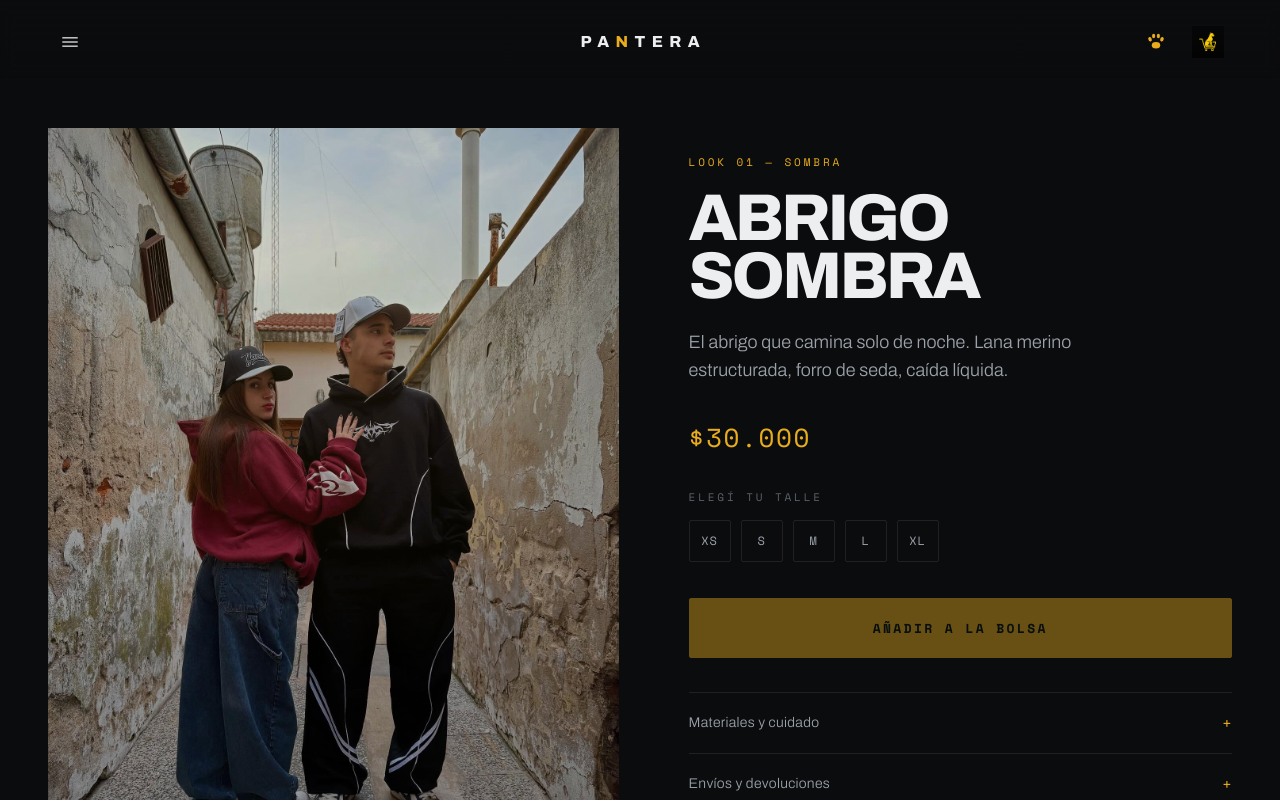
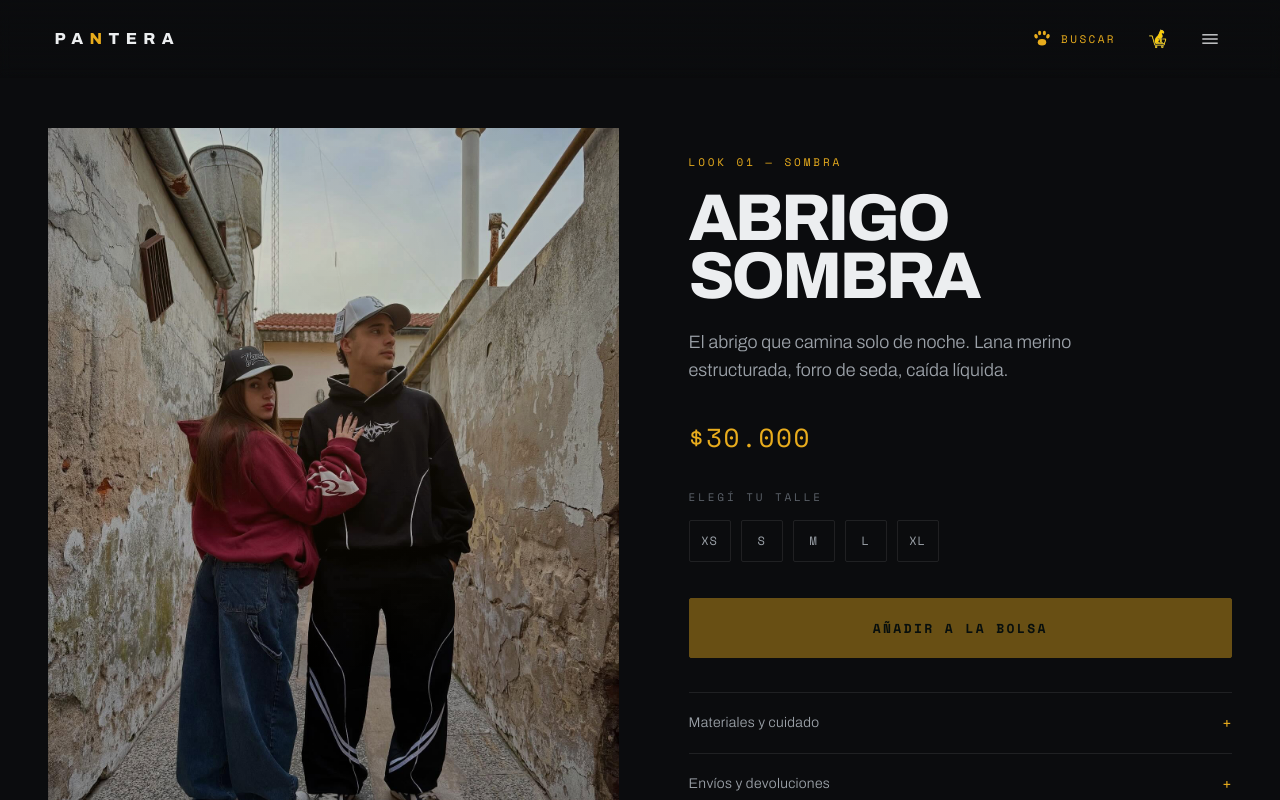
Before and after one commit to Juanmd14/Pantera, a Next.js app: page /producto/abrigo-sombra in a window 1280 px wide. Shown: the top 800 px of the page. Built offline with nearby package versions, Linux system fonts and the light colour scheme.

Commit message:
cart image, fix navbar

```diff
--- a/app/components/Nav.module.css
+++ b/app/components/Nav.module.css
@@ -4,9 +4,9 @@
   left: 0;
   right: 0;
   z-index: 50;
-  display: grid;
-  grid-template-columns: 1fr auto 1fr;
+  display: flex;
   align-items: center;
+  justify-content: space-between;
   padding: 18px var(--pad-x);
   height: var(--nav-h);
   background: linear-gradient(180deg, rgba(11, 12, 14, 0.85), rgba(11, 12, 14, 0));
@@ -14,23 +14,15 @@
   -webkit-backdrop-filter: blur(6px);
 }
 
-.left {
-  display: inline-flex;
-  align-items: center;
-  justify-self: start;
-}
-
 .brandLink {
   display: inline-flex;
   align-items: center;
-  justify-self: center;
   text-decoration: none;
 }
 
 .right {
   display: inline-flex;
   align-items: center;
-  justify-self: end;
   gap: 6px;
 }
 
@@ -61,16 +53,28 @@
 
 .searchBtn {
   color: var(--amber);
+  width: auto;
+  padding: 0 12px;
+  display: inline-flex;
+  gap: 8px;
+}
+
+.searchLabel {
+  font-family: var(--font-space-mono), monospace;
+  font-size: 11px;
+  letter-spacing: 0.22em;
+  text-transform: uppercase;
+  line-height: 1;
 }
 
 @media (hover: hover) {
   .searchBtn:hover {
     color: var(--amber-glow);
-    transform: scale(1.08);
+    transform: scale(1.04);
   }
 }
 
-.searchBtn:active { transform: scale(0.92); }
+.searchBtn:active { transform: scale(0.94); }
 
 /* ── Botón Bolsa (con imagen pantera-cart) ───────────────── */
 
@@ -83,10 +87,6 @@
   width: 32px;
   height: 32px;
   object-fit: contain;
-  /* El PNG viene con fondo negro: `screen` deja pasar solo los píxeles
-     claros (la pantera + carrito amarillos), así el fondo negro se
-     vuelve transparente sobre la nav. */
-  mix-blend-mode: screen;
   transition: transform 280ms cubic-bezier(0.2, 0.7, 0.2, 1),
               filter 280ms ease;
 }
@@ -230,6 +230,8 @@
   .right { gap: 2px; }
   .bagBtn { width: 44px; height: 44px; }
   .bagIcon { width: 28px; height: 28px; }
+  .searchBtn { width: 44px; padding: 0; }
+  .searchLabel { display: none; }
 }
 
 @media (prefers-reduced-motion: reduce) {
--- a/app/components/Nav.tsx
+++ b/app/components/Nav.tsx
@@ -48,19 +48,6 @@ export default function Nav() {
   return (
     <>
       <nav className={styles.nav}>
-        <div className={styles.left}>
-          <button
-            type="button"
-            className={styles.iconBtn}
-            aria-label="Abrir menú"
-            aria-expanded={open}
-            aria-controls="mobile-menu"
-            onClick={() => setOpen(true)}
-          >
-            <HamburgerIcon size={20} />
-          </button>
-        </div>
-
         <Link href="/" className={styles.brandLink} aria-label="Pantera — inicio">
           <BrandMark size="nav" />
         </Link>
@@ -76,6 +63,7 @@ export default function Nav() {
             }}
           >
             <PawIcon size={22} />
+            <span className={styles.searchLabel}>Buscar</span>
           </button>
 
           <button
@@ -97,6 +85,17 @@ export default function Nav() {
               priority
             />
             {count > 0 && <span className={styles.bagCount}>{count}</span>}
+          </button>
+
+          <button
+            type="button"
+            className={styles.iconBtn}
+            aria-label="Abrir menú"
+            aria-expanded={open}
+            aria-controls="mobile-menu"
+            onClick={() => setOpen(true)}
+          >
+            <HamburgerIcon size={20} />
           </button>
         </div>
       </nav>
```
Also changed, not shown: public/images/pantera-cart.png.
